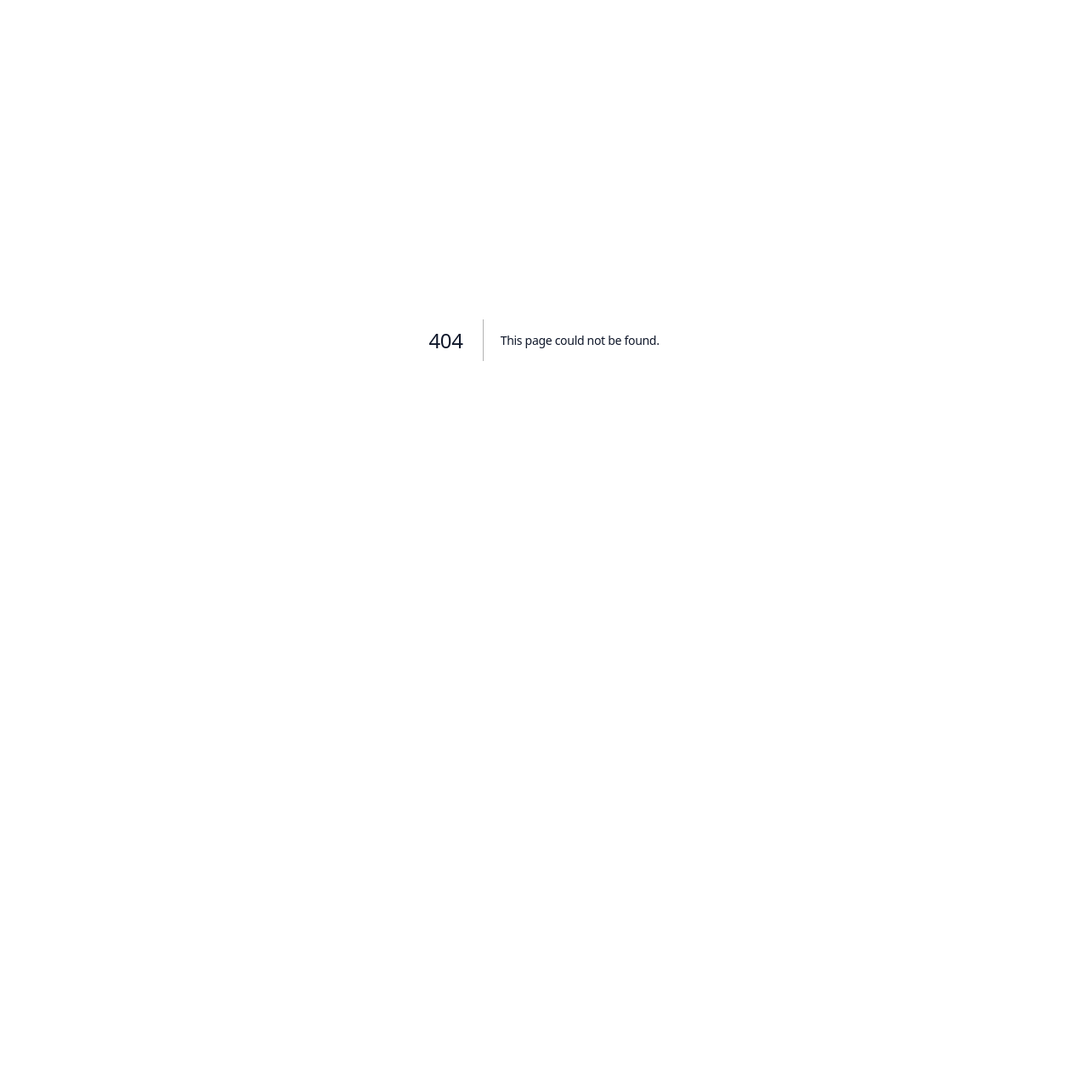
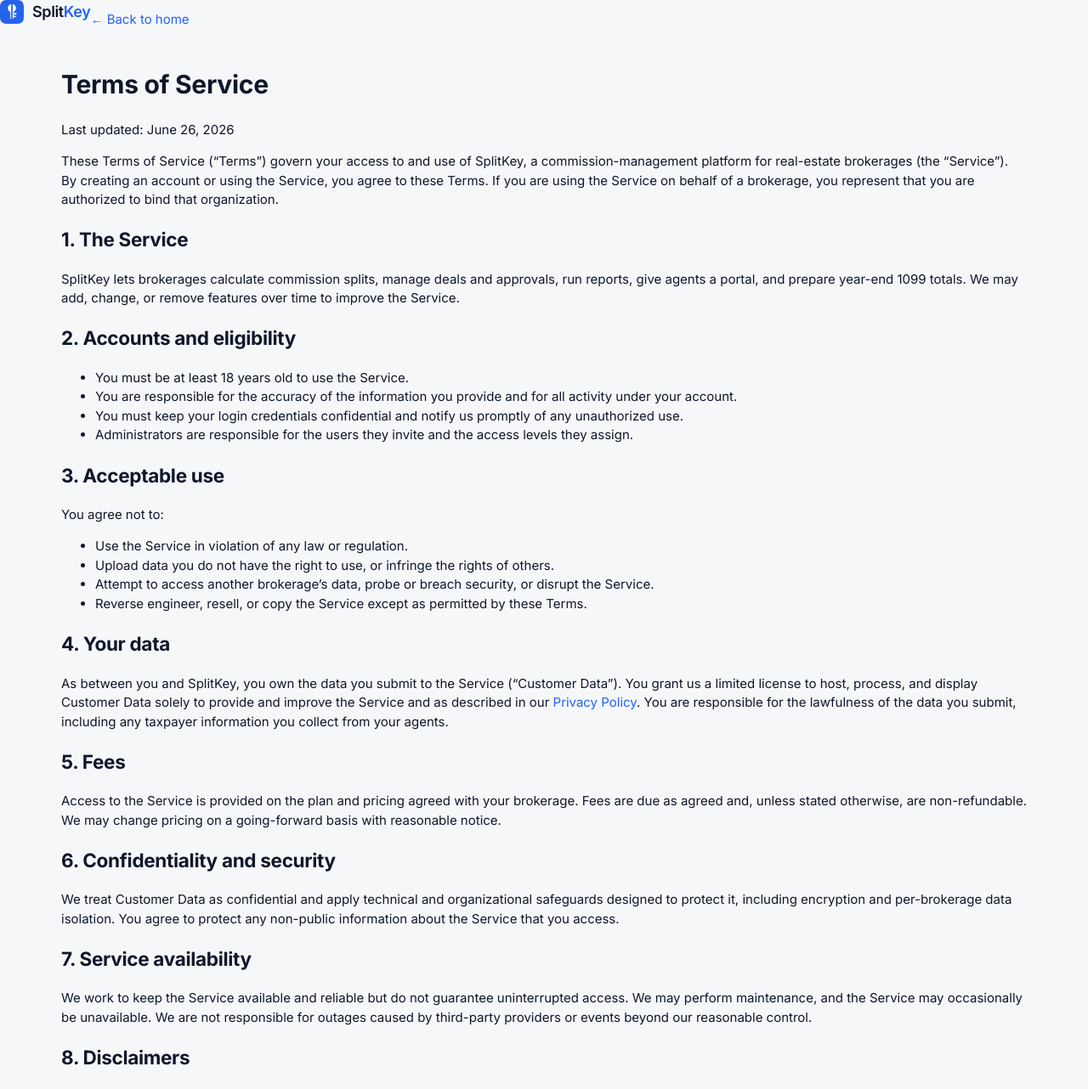
Before and after one commit to Jay07-coder/commission-app, a Next.js app: page /terms in a window 1280 px wide. Before the commit this address had no page. Shown: the top 1282 px of the page at 85% size. Before the commit the page ends 800 px from the top, so only its background shows below. Built offline with nearby package versions, Linux system fonts and the light colour scheme.

Commit message:
Add files via upload

```diff
--- /dev/null
+++ b/app/terms/page.tsx
@@ -0,0 +1,112 @@
+import Link from "next/link";
+import Logo from "@/components/Logo";
+
+export const metadata = { title: "Terms of Service — SplitKey" };
+
+export default function TermsPage() {
+  return (
+    <>
+      <header className="legal-top">
+        <Link href="/" style={{ display: "inline-flex" }}><Logo variant="light" size={28} /></Link>
+        <Link href="/" className="back">← Back to home</Link>
+      </header>
+      <main className="legal">
+        <h1>Terms of Service</h1>
+        <p className="upd">Last updated: June 26, 2026</p>
+
+        <p>
+          These Terms of Service (&ldquo;Terms&rdquo;) govern your access to and use of SplitKey, a commission-management platform for
+          real-estate brokerages (the &ldquo;Service&rdquo;). By creating an account or using the Service, you agree to these Terms. If you
+          are using the Service on behalf of a brokerage, you represent that you are authorized to bind that organization.
+        </p>
+
+        <h2>1. The Service</h2>
+        <p>
+          SplitKey lets brokerages calculate commission splits, manage deals and approvals, run reports, give agents a portal, and prepare
+          year-end 1099 totals. We may add, change, or remove features over time to improve the Service.
+        </p>
+
+        <h2>2. Accounts and eligibility</h2>
+        <ul>
+          <li>You must be at least 18 years old to use the Service.</li>
+          <li>You are responsible for the accuracy of the information you provide and for all activity under your account.</li>
+          <li>You must keep your login credentials confidential and notify us promptly of any unauthorized use.</li>
+          <li>Administrators are responsible for the users they invite and the access levels they assign.</li>
+        </ul>
+
+        <h2>3. Acceptable use</h2>
+        <p>You agree not to:</p>
+        <ul>
+          <li>Use the Service in violation of any law or regulation.</li>
+          <li>Upload data you do not have the right to use, or infringe the rights of others.</li>
+          <li>Attempt to access another brokerage&rsquo;s data, probe or breach security, or disrupt the Service.</li>
+          <li>Reverse engineer, resell, or copy the Service except as permitted by these Terms.</li>
+        </ul>
+
+        <h2>4. Your data</h2>
+        <p>
+          As between you and SplitKey, you own the data you submit to the Service (&ldquo;Customer Data&rdquo;). You grant us a limited license
+          to host, process, and display Customer Data solely to provide and improve the Service and as described in our{" "}
+          <Link href="/privacy">Privacy Policy</Link>. You are responsible for the lawfulness of the data you submit, including any taxpayer
+          information you collect from your agents.
+        </p>
+
+        <h2>5. Fees</h2>
+        <p>
+          Access to the Service is provided on the plan and pricing agreed with your brokerage. Fees are due as agreed and, unless stated
+          otherwise, are non-refundable. We may change pricing on a going-forward basis with reasonable notice.
+        </p>
+
+        <h2>6. Confidentiality and security</h2>
+        <p>
+          We treat Customer Data as confidential and apply technical and organizational safeguards designed to protect it, including encryption
+          and per-brokerage data isolation. You agree to protect any non-public information about the Service that you access.
+        </p>
+
+        <h2>7. Service availability</h2>
+        <p>
+          We work to keep the Service available and reliable but do not guarantee uninterrupted access. We may perform maintenance, and the
+          Service may occasionally be unavailable. We are not responsible for outages caused by third-party providers or events beyond our
+          reasonable control.
+        </p>
+
+        <h2>8. Disclaimers</h2>
+        <p>
+          The Service is provided &ldquo;as is&rdquo; and &ldquo;as available.&rdquo; SplitKey assists with commission calculations and 1099
+          preparation but does not provide tax, legal, accounting, or financial advice. You are responsible for verifying outputs and for your
+          own tax and regulatory compliance. To the fullest extent permitted by law, we disclaim all warranties not expressly stated in these
+          Terms.
+        </p>
+
+        <h2>9. Limitation of liability</h2>
+        <p>
+          To the fullest extent permitted by law, SplitKey will not be liable for any indirect, incidental, special, consequential, or punitive
+          damages, or for lost profits or revenues. Our total liability arising out of or relating to the Service will not exceed the amounts
+          you paid for the Service in the twelve months before the event giving rise to the claim.
+        </p>
+
+        <h2>10. Indemnification</h2>
+        <p>
+          You agree to indemnify and hold SplitKey harmless from claims, damages, and expenses arising from your Customer Data, your use of the
+          Service, or your violation of these Terms.
+        </p>
+
+        <h2>11. Termination</h2>
+        <p>
+          You may stop using the Service at any time. We may suspend or terminate access if you breach these Terms or to protect the Service or
+          its users. On termination, your right to use the Service ends; we will make Customer Data available for export for a reasonable period
+          unless prohibited by law.
+        </p>
+
+        <h2>12. Governing law</h2>
+        <p>These Terms are governed by the laws of the State of Michigan, USA, without regard to its conflict-of-laws rules.</p>
+
+        <h2>13. Changes to these Terms</h2>
+        <p>We may update these Terms from time to time. When we make material changes, we will update the date above and, where appropriate, provide additional notice. Continued use of the Service means you accept the updated Terms.</p>
+
+        <h2>14. Contact us</h2>
+        <p>Questions about these Terms? Email <a href="mailto:jay@topagentmi.com">jay@topagentmi.com</a>.</p>
+      </main>
+    </>
+  );
+}
```
